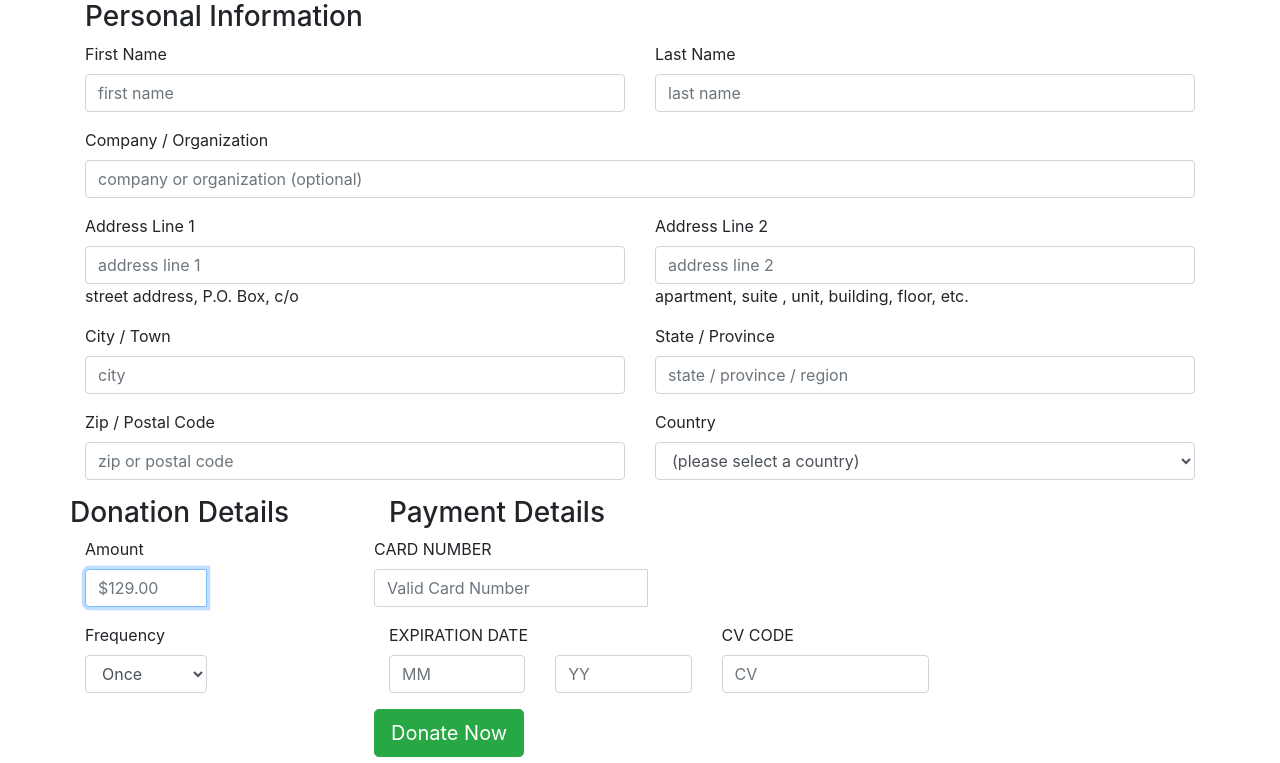
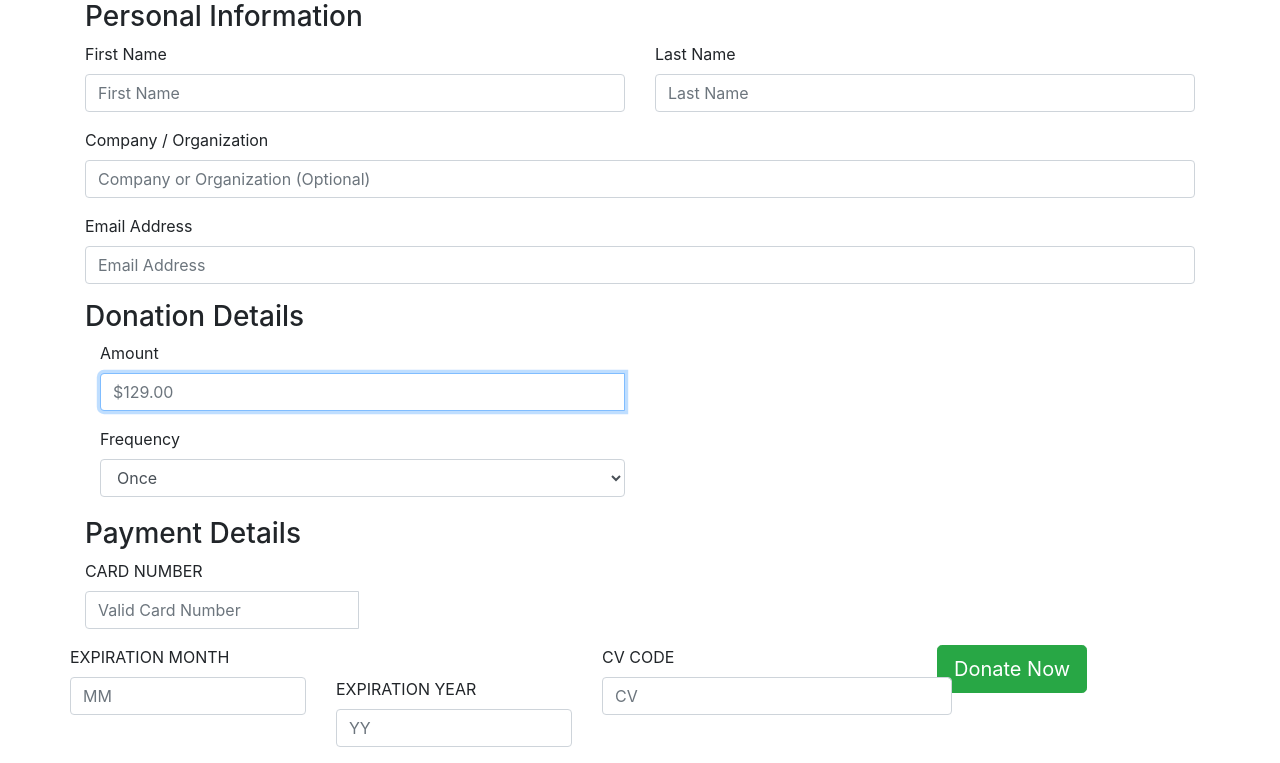
Before and after one commit to hamoody-omar/fundraising-app, a Django app: page /donate/ in a window 1280 px wide. Shown: the part 56-819 px from the top of the page. Run offline with Django 3.2, Linux system fonts and the light colour scheme; some libraries are stand-ins or nearby versions.

Commit message:
Fixed identation for month year and added email address

```diff
--- a/app/templates/app/donate.html
+++ b/app/templates/app/donate.html
@@ -1,5 +1,6 @@
 {% load static %}
 <!DOCTYPE html>
+
 <head>
 
   <link rel="stylesheet" href="{% static 'vendor/bootstrap/css/bootstrap.min.css' %}">
@@ -13,7 +14,8 @@
 <nav class="navbar navbar-expand-lg navbar-dark bg-dark fixed-top">
   <div class="container">
     <a class="navbar-brand" href="#">Donation Page</a>
-      <button class="navbar-toggler" type="button" data-toggle="collapse" data-target="#navbarResponsive" aria-controls="navbarResponsive" aria-expanded="false" aria-label="Toggle navigation">
+    <button class="navbar-toggler" type="button" data-toggle="collapse" data-target="#navbarResponsive"
+      aria-controls="navbarResponsive" aria-expanded="false" aria-label="Toggle navigation">
       <span class="navbar-toggler-icon"></span>
     </button>
     <div class="collapse navbar-collapse" id="navbarResponsive">
@@ -36,6 +38,7 @@
     </div>
   </div>
 </nav>
+
 <body>
   <div class="container">
     <div class="row">
@@ -57,7 +60,8 @@
                     <div class="form-group">
                       <label for="firstname" class="control-label">First Name</label>
                       <div class="">
-            <input id="first-name" name="firstname" type="text" autocomplete="first-name" placeholder="first name" class="form-control">
+                        <input id="first-name" name="firstname" type="text" autocomplete="first-name"
+                          placeholder="First Name" class="form-control">
                         <p class="help-block"></p>
                       </div>
                     </div>
@@ -66,9 +70,10 @@
 
                   <div class="col-sm-6">
                     <div class="form-group">
-      <label for="lastname" class="control-label">Last Name</label>
+                      <label for="Last Name" class="control-label">Last Name</label>
                       <div class="">
-          <input id="last-name" name="lastname" type="text" autocomplete="last-name" placeholder="last name" class="form-control">
+                        <input id="Last-Name" name="LastName" type="text" autocomplete="Last-Name"
+                          placeholder="Last Name" class="form-control">
                         <p class="help-block"></p>
                       </div>
                     </div>
@@ -82,16 +87,32 @@
                     <div class="control-group">
                       <label for="company" class="control-label ">Company / Organization</label>
                       <div class="">
-            <input id="company" name="company" type="text" autocomplete="organization" placeholder="company or organization (optional)" class="form-control">
+                        <input id="company" name="company" type="text" autocomplete="organization" placeholder="Company or Organization (Optional)"
+                          class="form-control">
                         <p class="help-block"></p>
                       </div>
                     </div>
                   </div>
                 </div>
-       <!-- address-line1 input-->
                 <div class="row">
 
-         <div class="col-sm-6">
+                  <!-- Email Address input-->
+                  <div class="col-sm-12">
+                  <div class="control-group">
+                    <label for="company" class="control-label ">Email Address</label>
+                    <div class="">
+                      <input id="company" name="company" type="text" autocomplete="organization" placeholder="Email Address"
+                        class="form-control">
+                      <p class="help-block"></p>
+                    </div>
+                  </div>
+                </div>
+              </div>
+              <div class="row">
+              <div class="col-sm-12">
+
+              <!-- address-line1 input
+         <div class="col-sm-6"><div class="col-sm-6">
            <div class="control-group">
                <label class="control-label ">Address Line 1</label>
                <div class=" ">
@@ -100,7 +121,7 @@
                </div>
            </div>
          </div>
-         <!-- address-line2 input-->
+         address-line2 input
         <div class="col-sm-6">
           <div class="control-group">
              <label class="control-label">Address Line 2</label>
@@ -122,7 +143,7 @@
           <p class="help-block"></p>
       </div>
   </div>
-  <!-- region input-->
+  region input
 </div>
 
 
@@ -149,7 +170,7 @@
 </div>
 
 <div class="col-sm-6">
-  <!-- country select -->
+  country select
   <div class="control-group">
       <label class="control-label c">Country</label>
       <div class="">
@@ -399,9 +420,8 @@
        </div>
 
 
-       <!-- postal-code input-->
-
-
+       postal-code input-->
+              <div class="row">
               </div>
             </div>
 
@@ -409,7 +429,8 @@
           </div>
 
         </div>
-</div><!-- panel -->
+      </div>
+      <!-- panel -->
 
     </div>
     <div class="col-xs-12">
@@ -422,7 +443,7 @@
             <div class="form-group">
               <label for="cardNumber">Amount</label>
               <div class="input-group">
-                <input type="text" class="form-control" name="Amount" placeholder="$129.00" required autofocus  />
+                <input type="text" class="form-control" name="Amount" placeholder="$129.00" required autofocus />
                 <span class="input-group-addon"><i class="fa fa-usd"></i></span>
               </div>
             </div>
@@ -448,7 +469,7 @@
 
     </div>
 
-        <div class="col-xs-12 col-md-6 col-md-offset-3">
+    <div class="col-xs-12 " style = "margin-top: 20px">
       <div class="panel panel-default">
         <div class="panel-heading">
           <h3 class="panel-title">Payment Details</h3>
@@ -458,9 +479,11 @@
             <div class="row">
               <div class="col-xs-12">
                 <div class="form-group">
+                  <div class="col-sm-12">
                   <label for="cardNumber">CARD NUMBER</label>
                   <div class="input-group">
-                                        <input type="text" class="form-control" name="cardNumber" placeholder="Valid Card Number" required autofocus data-stripe="number" />
+                    <input type="text" class="form-control" name="cardNumber" placeholder="Valid Card Number" required
+                      autofocus data-stripe="number" />
                     <span class="input-group-addon"><i class="fa fa-credit-card"></i></span>
                   </div>
                 </div>
@@ -471,15 +494,18 @@
                 <div class="form-group">
                   <div class="row">
                     <div class="col-sm-12">
-                                        <label for="expMonth">EXPIRATION DATE</label>
+                      <label for="expMonth">EXPIRATION MONTH</label>
                     </div>
                   </div>
                   <div class="row">
-                                    <div class="col-xs-6 col-lg-6 pl-ziro">
-                                        <input type="text" class="form-control" name="expMonth" placeholder="MM" required data-stripe="exp_month" />
+                    <div class="col-xs-7 col-lg-6 pl-ziro">
+                      <input type="text" class="form-control" name="expMonth" placeholder="MM" required
+                        data-stripe="exp_month" />
                     </div>
                     <div class="col-xs-6 col-lg-6 pl-ziro">
-                                        <input type="text" class="form-control" name="expYear" placeholder="YY" required data-stripe="exp_year" />
+                      <label for= "YEAR"> EXPIRATION YEAR </label>
+                      <input type="text" class="form-control" name="expYear" placeholder="YY" required
+                        data-stripe="exp_year"/>
                     </div>
                   </div>
                 </div>
@@ -487,13 +513,14 @@
               <div class="col-xs-5 col-md-5 pull-right">
                 <div class="form-group">
                   <label for="cvCode">CV CODE</label>
-                                    <input type="password" class="form-control" name="cvCode" placeholder="CV" required data-stripe="cvc" />
+                  <input type="password" class="form-control" name="cvCode" placeholder="CV" required
+                    data-stripe="cvc" />
                 </div>
               </div>
             </div>
 
             <div class="row">
-                            <div class="col-xs-12">
+              <div class="col-xs-12" style = "margin-right: 20px">
                 <button class="btn btn-success btn-lg btn-block" type="submit">Donate Now</button>
               </div>
             </div>
--- a/app/templates/app/index.html
+++ b/app/templates/app/index.html
@@ -24,7 +24,7 @@
   <!-- Navigater -->
   <nav class="navbar navbar-expand-lg navbar-dark bg-dark fixed-top">
     <div class="container">
-      <a class="navbar-brand" href="#">Oumar culo</a>
+      <a class="navbar-brand" href="#">Winston-Salem University</a>
       <button class="navbar-toggler" type="button" data-toggle="collapse" data-target="#navbarResponsive" aria-controls="navbarResponsive" aria-expanded="false" aria-label="Toggle navigation">
         <span class="navbar-toggler-icon"></span>
       </button>
```
Lines whose indentation alone changed are shown as unchanged.
